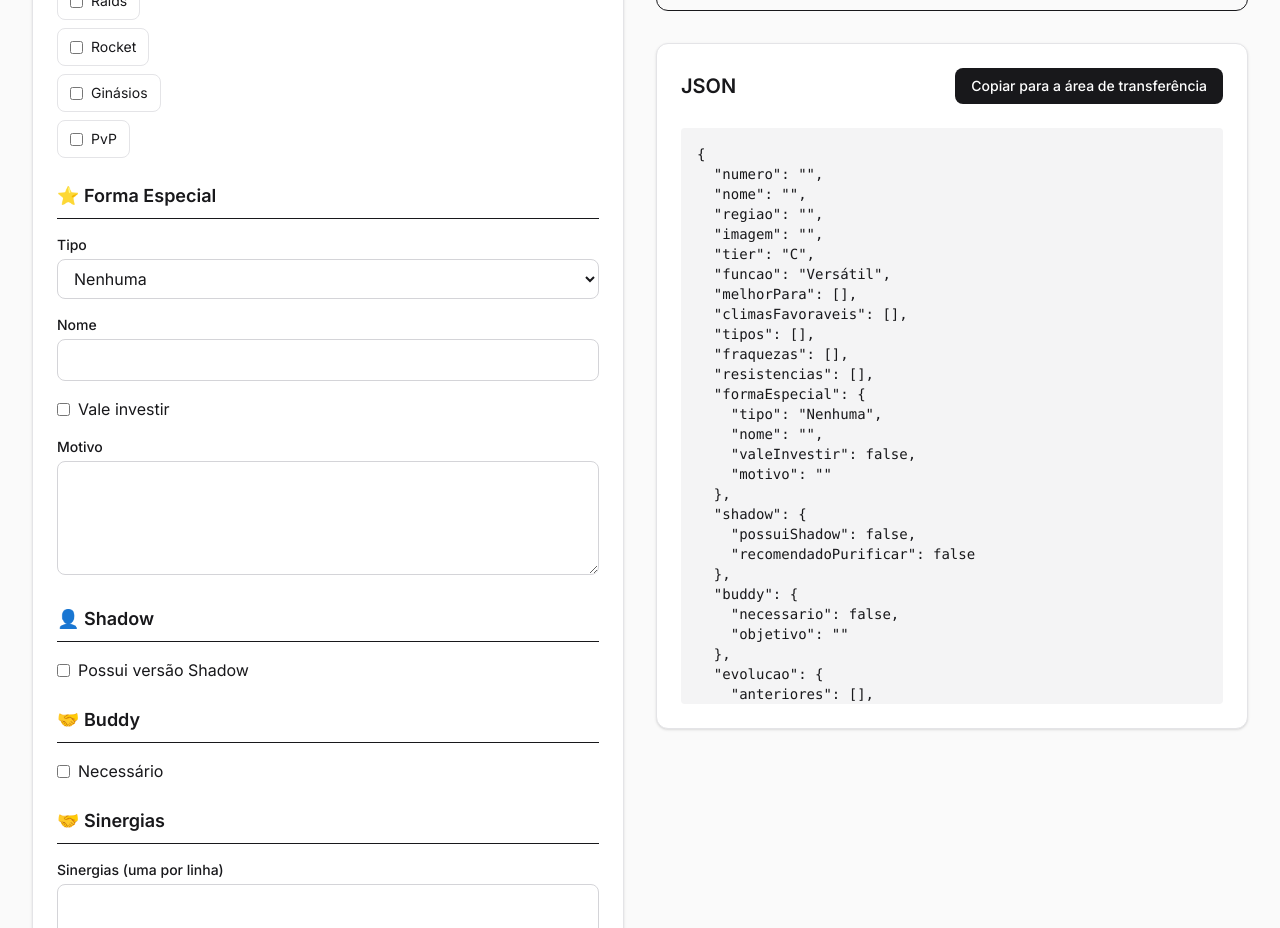
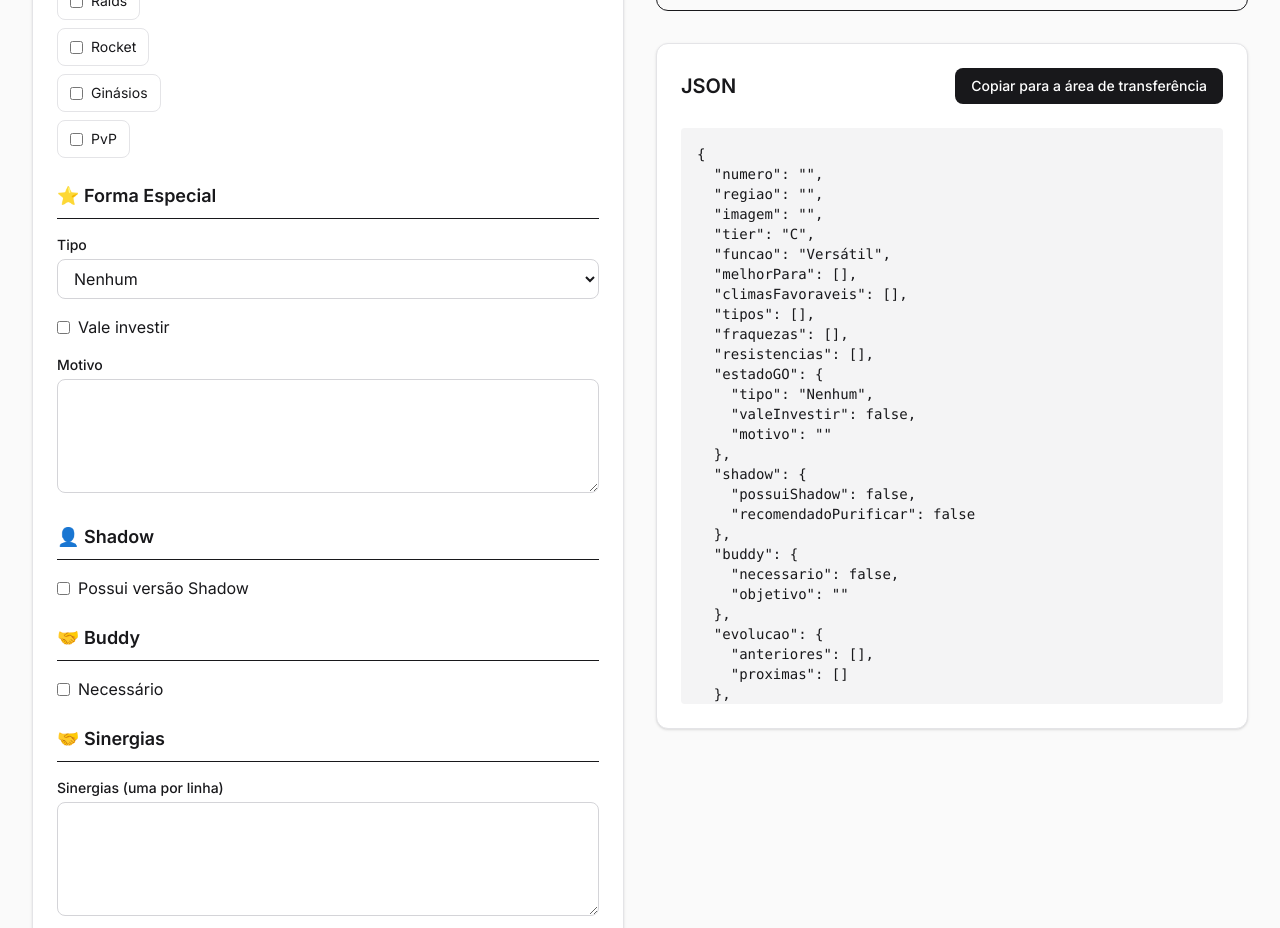
Before and after one commit to aneroliveira/pokestudio, a Next.js app: page /admin in a window 1280 px wide. Shown: the part 1040-1968 px from the top of the page. Built offline with nearby package versions, Linux system fonts and the light colour scheme.

Commit message:
refactor(pokemon): substituir formaEspecial por estadoGO

```diff
--- a/components/admin/PokemonForm.tsx
+++ b/components/admin/PokemonForm.tsx
@@ -7,7 +7,7 @@ import type {
 } from "@/models/pokemon";
 import {
   CLIMAS,
-  FORMAS_ESPECIAIS,
+  ESTADOS_GO,
   FUNCOES,
   MELHOR_PARA,
   REGIOES,
@@ -236,28 +236,14 @@ export function PokemonForm({ pokemon, setPokemon }: PokemonFormProps) {
         <FormSection title="⭐ Forma Especial">
           <SelectField
             label="Tipo"
-            value={pokemon.formaEspecial.tipo}
-            options={FORMAS_ESPECIAIS}
+            value={pokemon.estadoGO.tipo}
+            options={ESTADOS_GO}
             onChange={(tipo) =>
               setPokemon((current) => ({
                 ...current,
-                formaEspecial: {
-                  ...current.formaEspecial,
-                  tipo: tipo as Pokemon["formaEspecial"]["tipo"],
-                },
-              }))
-            }
-          />
-
-          <TextField
-            label="Nome"
-            value={pokemon.formaEspecial.nome}
-            onChange={(nome) =>
-              setPokemon((current) => ({
-                ...current,
-                formaEspecial: {
-                  ...current.formaEspecial,
-                  nome,
+                estadoGO: {
+                  ...current.estadoGO,
+                  tipo: tipo as Pokemon["estadoGO"]["tipo"],
                 },
               }))
             }
@@ -265,12 +251,12 @@ export function PokemonForm({ pokemon, setPokemon }: PokemonFormProps) {
 
           <CheckboxField
             label="Vale investir"
-            checked={pokemon.formaEspecial.valeInvestir}
+          checked={pokemon.estadoGO.valeInvestir}
             onChange={(valeInvestir) =>
               setPokemon((current) => ({
                 ...current,
-                formaEspecial: {
-                  ...current.formaEspecial,
+                estadoGO: {
+                  ...current.estadoGO,
                   valeInvestir,
                 },
               }))
@@ -279,12 +265,12 @@ export function PokemonForm({ pokemon, setPokemon }: PokemonFormProps) {
 
           <TextAreaField
             label="Motivo"
-            value={pokemon.formaEspecial.motivo}
+            value={pokemon.estadoGO.motivo}
             onChange={(motivo) =>
               setPokemon((current) => ({
                 ...current,
-                formaEspecial: {
-                  ...current.formaEspecial,
+                estadoGO: {
+                  ...current.estadoGO,
                   motivo,
                 },
               }))
--- a/constants/pokemon.ts
+++ b/constants/pokemon.ts
@@ -41,10 +41,10 @@ export const MELHOR_PARA = [
   "PvP",
 ] as const;
 
-export const FORMAS_ESPECIAIS = [
-  "Nenhuma",
-  "Mega",
-  "Primal",
+export const ESTADOS_GO = [
+  "Nenhum",
+  "Shadow",
+  "Purificado",
 ] as const;
 
 // =========================
--- a/data/pokemon.json
+++ b/data/pokemon.json
@@ -1,7 +1,6 @@
 [
   {
     "numero": "#150",
-    "nome": "Mewtwo",
     "regiao": "Kanto",
     "tipos": [
       "Psíquico"
@@ -44,9 +43,8 @@
       "proximas": []
     },
     "formas": [],
-    "formaEspecial": {
+    "estadoGO": {
       "tipo": "Mega",
-      "nome": "Mega Mewtwo Y",
       "valeInvestir": true,
       "motivo": "."
     },
@@ -89,7 +87,6 @@
   },
   {
     "numero": "#384",
-    "nome": "Rayquaza",
     "regiao": "Hoenn",
     "tipos": [
       "Dragão",
@@ -138,9 +135,8 @@
       "proximas": []
     },
     "formas": [],
-    "formaEspecial": {
+    "estadoGO": {
       "tipo": "Mega",
-      "nome": "Mega Rayquaza",
       "valeInvestir": true,
       "motivo": "Melhor atacante do tipo Dragão e Voador."
     },
--- a/models/pokemon.ts
+++ b/models/pokemon.ts
@@ -83,12 +83,16 @@ export interface EvolucaoPokemon {
   proximas: EvolucaoReferencia[];
 }
 
-export interface FormaEspecialPokemon {
-  tipo: "Nenhuma" | "Mega" | "Primal";
-  nome: string;
-  valeInvestir: boolean;
-  motivo: string;
+export interface EstadoGOPokemon {
+    tipo: TipoEstadoGOPokemon;
+    valeInvestir: boolean;
+    motivo: string;
 }
+
+export type TipoEstadoGOPokemon =
+    | "Nenhum"
+    | "Shadow"
+    | "Purificado";
 
 export interface ShadowPokemon {
   possuiShadow: boolean;
@@ -114,7 +118,6 @@ export type CategoriaFormaPokemon =
 
 export interface FormaPokemon {
   id: string;
-  nome: string;
   categoria: CategoriaFormaPokemon;
 }
 
@@ -122,7 +125,6 @@ export interface Pokemon {
   [x: string]: any;
   // Identificação
   numero: string;
-  nome: string;
   regiao: string;
   imagem: string;
 
@@ -138,7 +140,7 @@ export interface Pokemon {
   resistencias: TipoPokemon[];
 
   // Investimento
-  formaEspecial: FormaEspecialPokemon;
+  estadoGO: EstadoGOPokemon;
   shadow: ShadowPokemon;
   buddy: BuddyPokemon;
   evolucao: EvolucaoPokemon;
--- a/utils/createEmptyPokemon.ts
+++ b/utils/createEmptyPokemon.ts
@@ -4,7 +4,6 @@ export function createEmptyPokemon(): Pokemon {
   return {
     // Identificação
     numero: "",
-    nome: "",
     regiao: "",
     imagem: "",
 
@@ -20,9 +19,8 @@ export function createEmptyPokemon(): Pokemon {
     resistencias: [],
 
     // Investimento
-    formaEspecial: {
-      tipo: "Nenhuma",
-      nome: "",
+    estadoGO: {
+      tipo: "Nenhum",
       valeInvestir: false,
       motivo: "",
     },
@@ -42,7 +40,7 @@ export function createEmptyPokemon(): Pokemon {
       proximas: [],
     },
 
-    formas:[],
+    formas: [],
 
     // Estatísticas
     hundos: {
```
Also changed, not shown: 1 other file (tests, documents, lock files or other folders).
